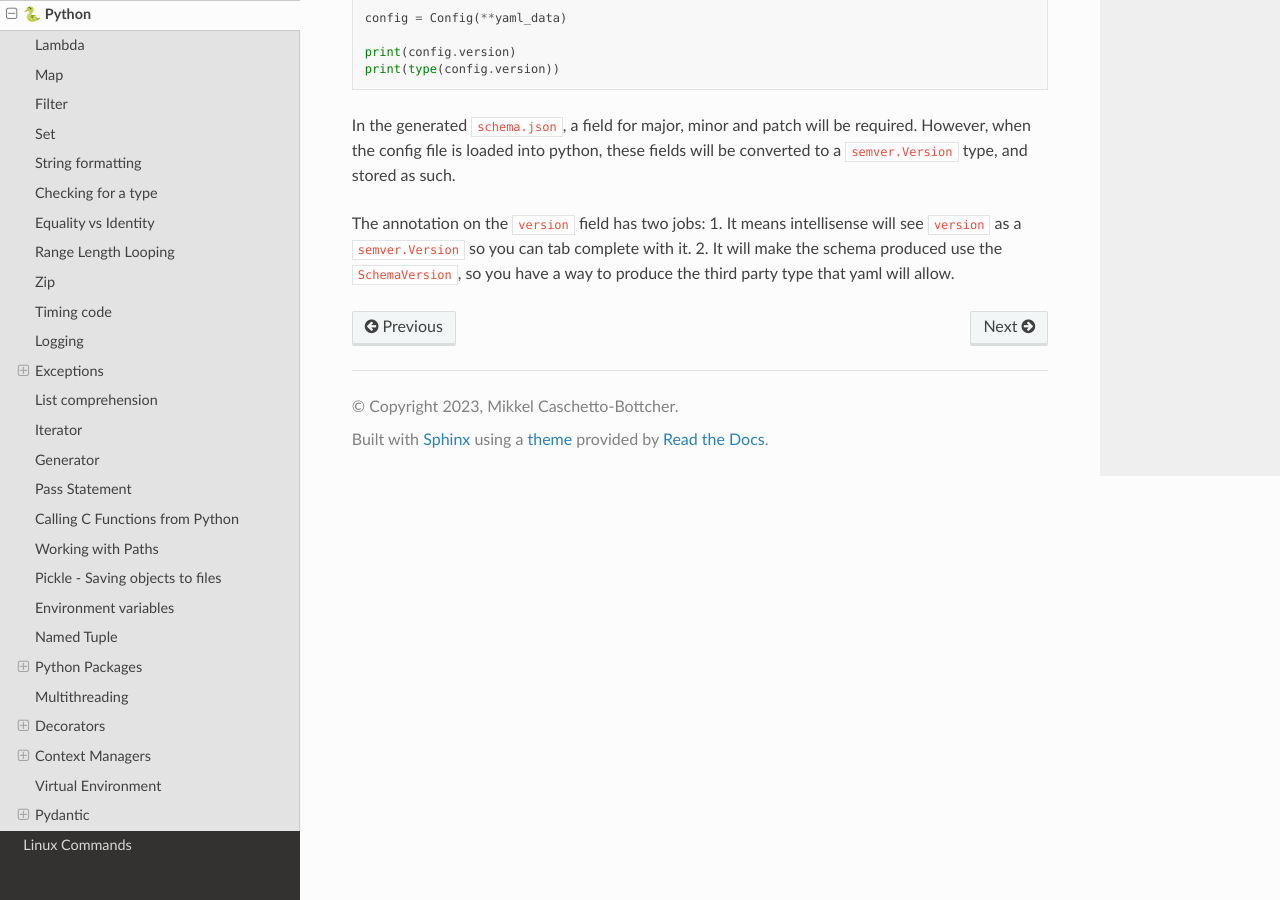
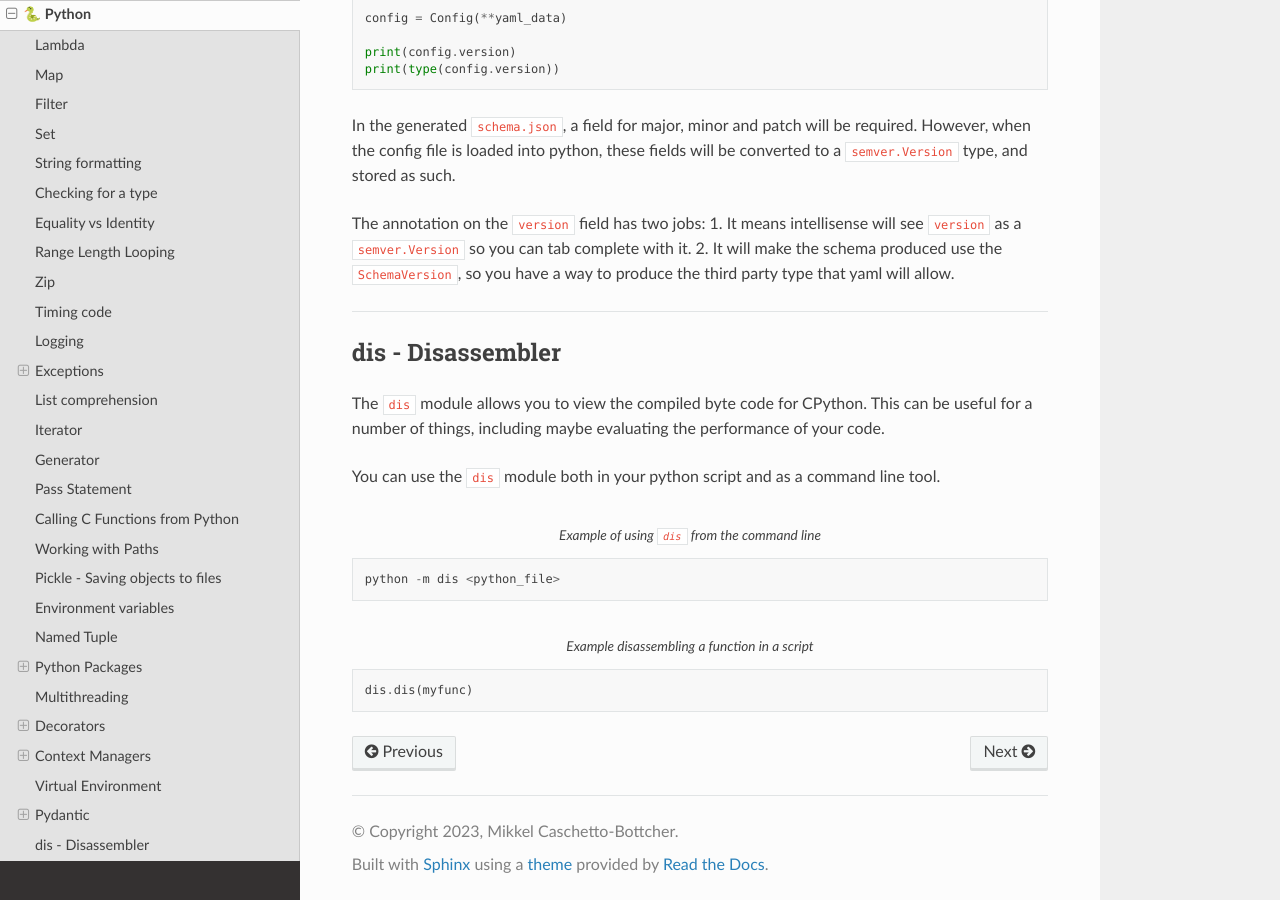
Before and after one commit to mcbottcher/my_docs, a Sphinx documentation site: the page built from docs/source/python.rst, in a window 1280 px wide and 900 px high, scrolled down 18000 px. Built offline with Sphinx 7.4.7 and the Read the Docs theme 2.0.0, drawn with Linux system fonts in a browser that asks for light colours.

Commit message:
feat: add python dis module

```diff
--- a/docs/source/python.rst
+++ b/docs/source/python.rst
@@ -922,3 +922,23 @@ The annotation on the ``version`` field has two jobs:
 1. It means intellisense will see ``version`` as a ``semver.Version`` so you can tab complete with it.
 2. It will make the schema produced use the ``SchemaVersion``, so you have a way to produce the third
 party type that yaml will allow.
+
+----
+
+dis - Disassembler
+------------------
+
+The ``dis`` module allows you to view the compiled byte code for CPython. This can be useful for a
+number of things, including maybe evaluating the performance of your code.
+
+You can use the ``dis`` module both in your python script and as a command line tool.
+
+.. code-block::
+  :caption: Example of using ``dis`` from the command line
+
+  python -m dis <python_file>
+
+.. code-block:: python
+  :caption: Example disassembling a function in a script
+
+  dis.dis(myfunc)
```
